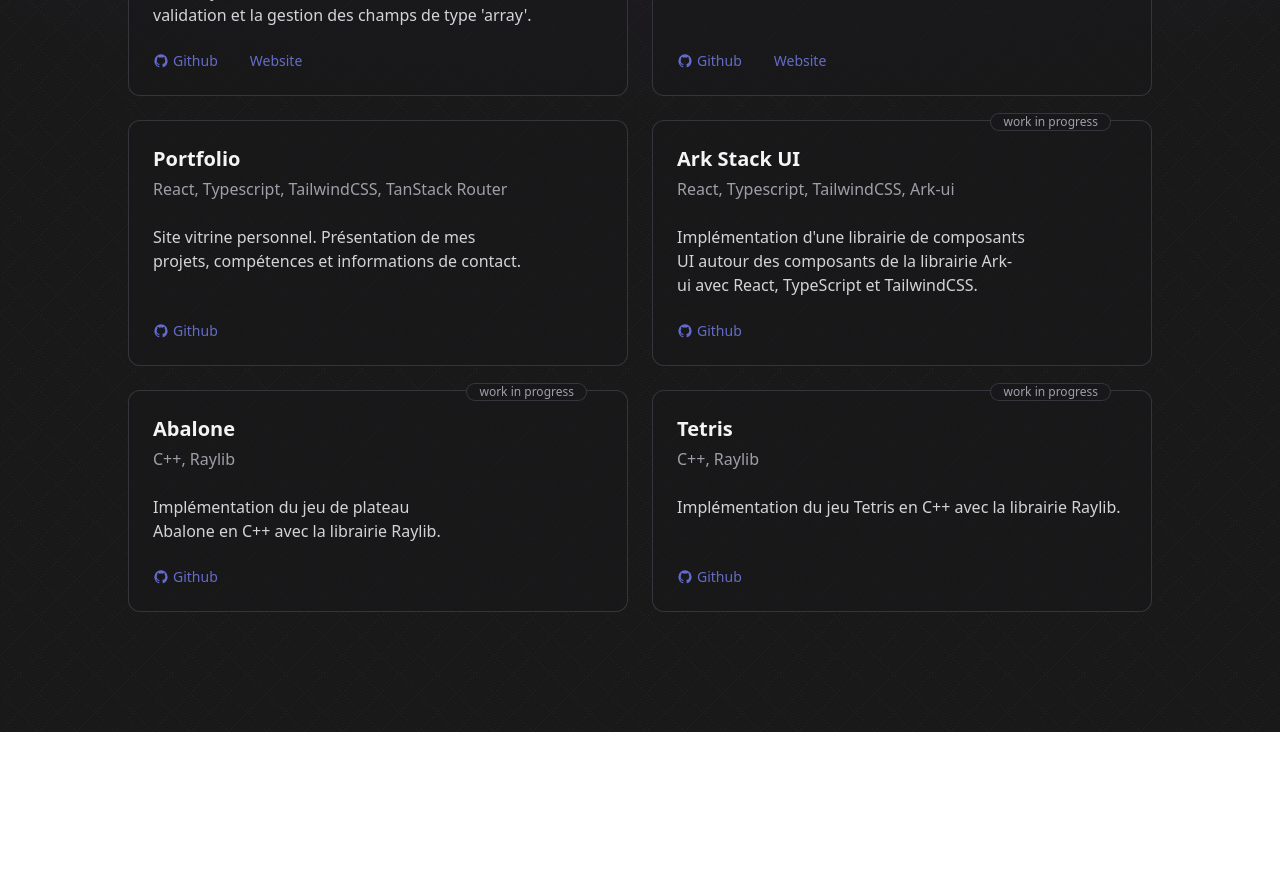
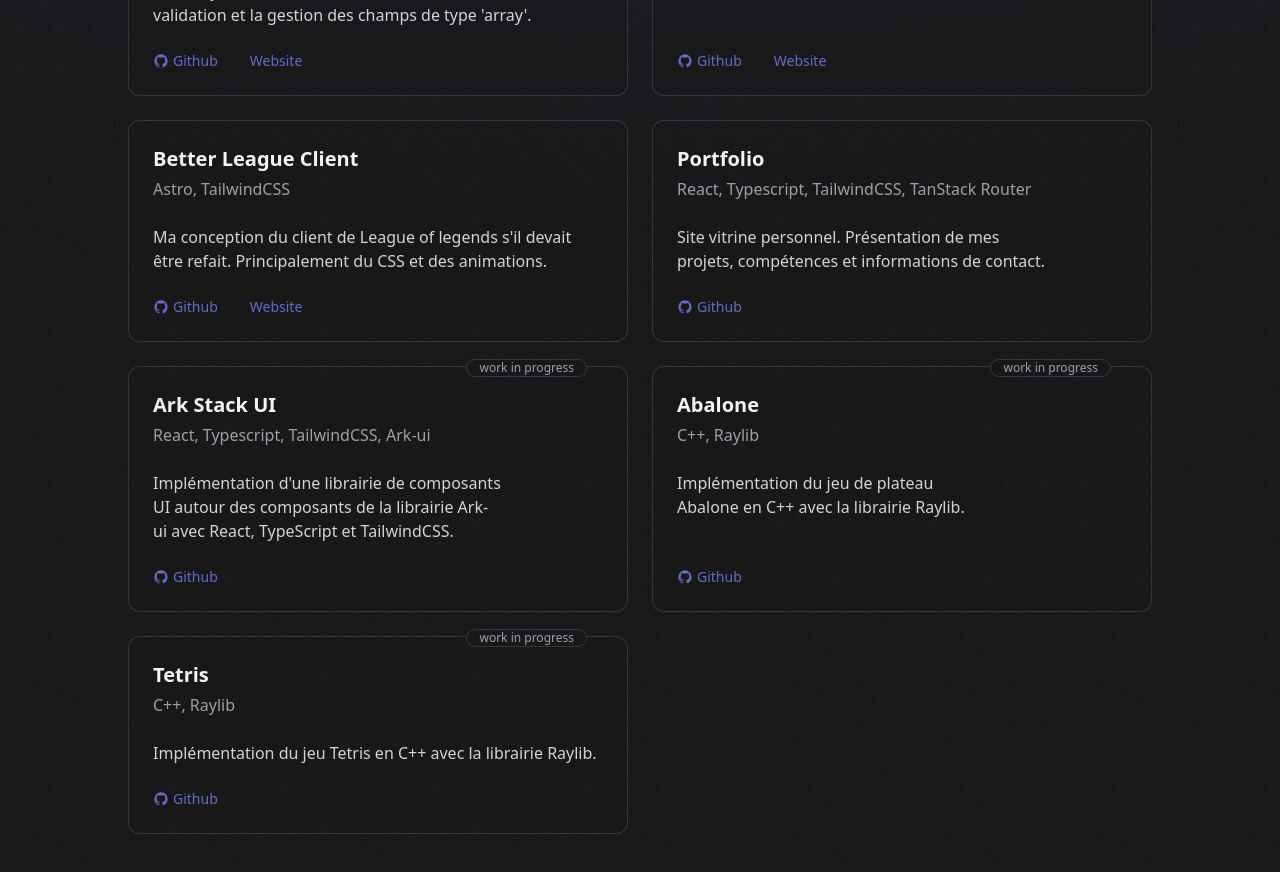
Before and after one commit to t-rosa/portfolio, a React (Vite) app: page /projects in a window 1280 px wide. Shown: the part 940-1812 px from the top of the page. Before the commit the page ends 1672 px from the top, so only its background shows below. Built offline with nearby package versions, Linux system fonts and the light colour scheme.

Commit message:
feat(projects): add better-league-client project

```diff
--- a/src/routes/projects.tsx
+++ b/src/routes/projects.tsx
@@ -37,6 +37,13 @@
         websiteUrl="https://www.maisondelamascotte.com/"
       />
       <ProjectCard
+        title="Better League Client"
+        tools="Astro, TailwindCSS"
+        description="Ma conception du client de League of legends s'il devait être refait. Principalement du CSS et des animations."
+        githubUrl="https://github.com/t-rosa/better-league-client"
+        websiteUrl="https://better-league-client.vercel.app/"
+      />
+      <ProjectCard
         title="Portfolio"
         tools="React, Typescript, TailwindCSS, TanStack Router"
         description="Site vitrine personnel. Présentation de mes projets, compétences et informations de contact."
```
